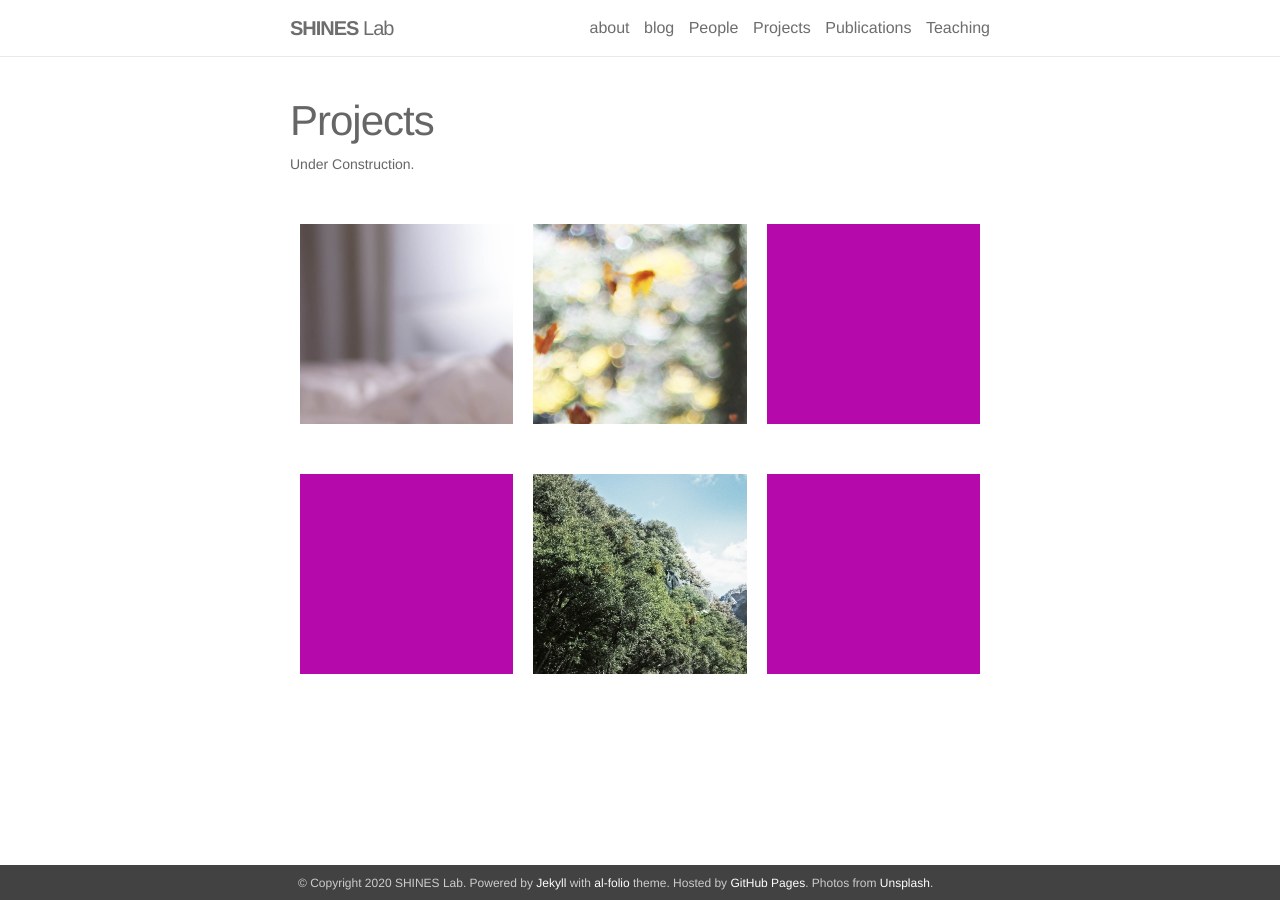
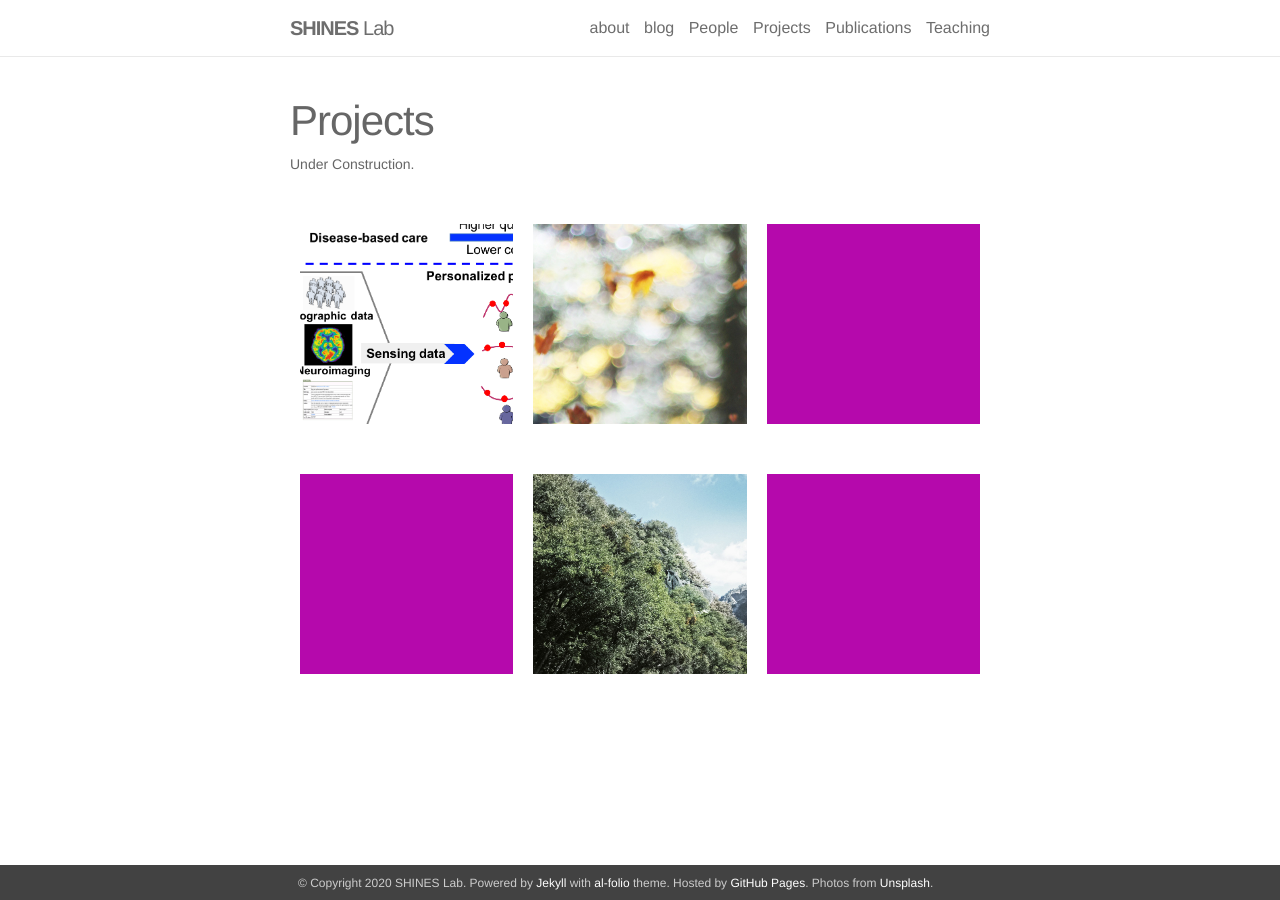
Before and after one commit to shines-lab/shines-lab.github.io, a Jekyll site: the page built from _pages/projects.md, in a window 1280 px wide. Built offline with Jekyll 4.4.1, drawn with Linux system fonts in a browser that asks for light colours; nearby versions of some CDN libraries.

Commit message:
Update 1_project.markdown

```diff
--- a/_projects/1_project.markdown
+++ b/_projects/1_project.markdown
@@ -2,7 +2,7 @@
 layout: page
 title: Personalized Chronic Disease Monitoring
 description: Machine learning models and decision support algorithms to adaptively monitor chronic disease progressions in a heterogeneous population.
-img: /assets/img/12.jpg
+img: /assets/img/Picture1.png
 ---
 
 Every project has a beautiful feature shocase page. It's easy to include images, in a flexible 3-column grid format. Make your photos 1/3, 2/3, or full width.
```
